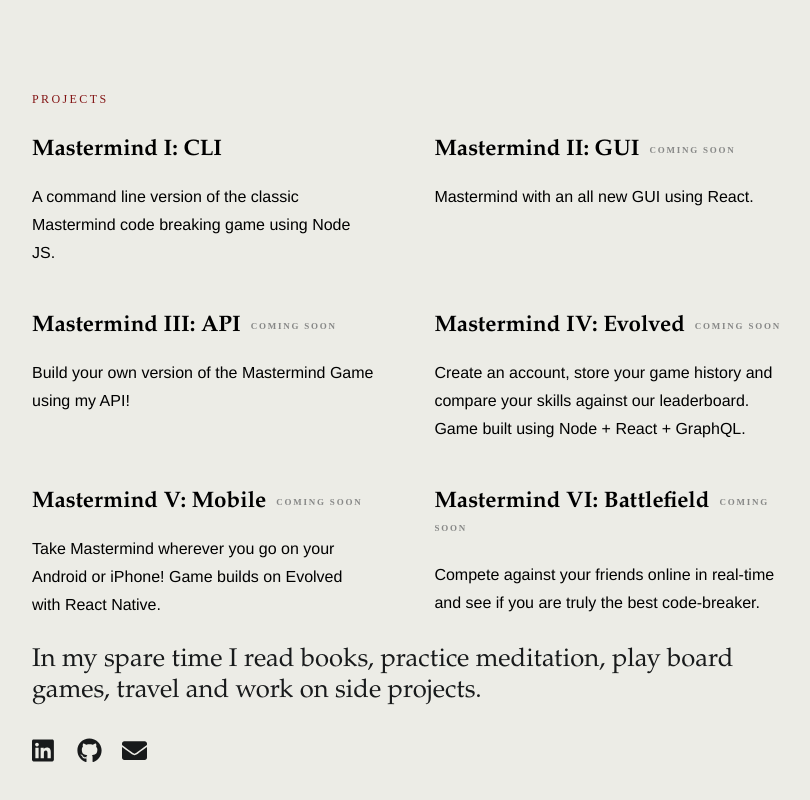
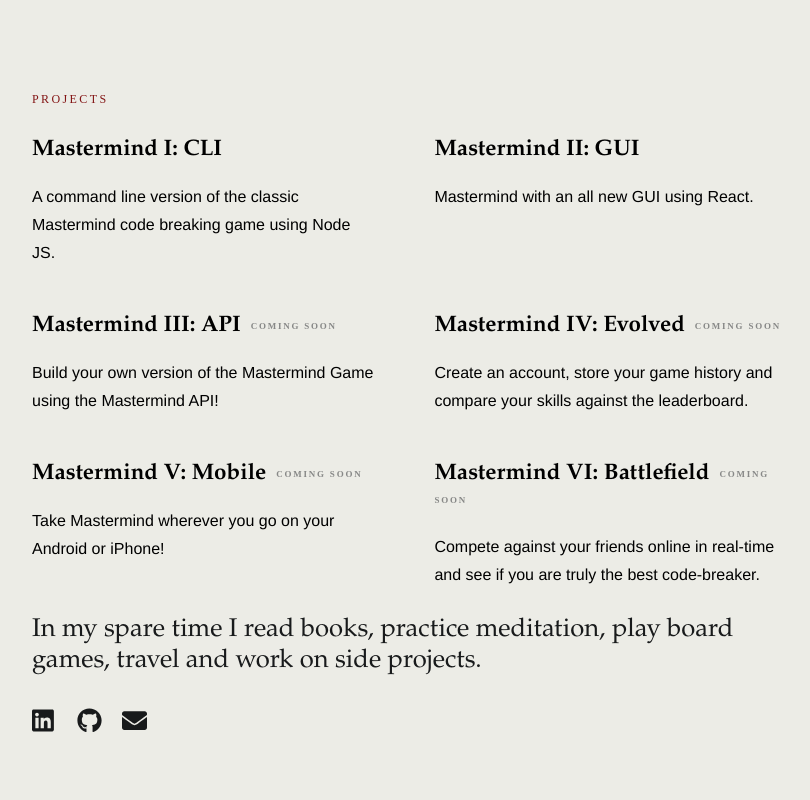
Before and after one commit to xprmnts/blog-v1, a React (Create React App) app: page / in a window 1280 px wide. Shown: the part 908-1708 px from the top of the page, without its empty margins (228-1038 px from the left). Built offline with nearby package versions, Linux system fonts and the light colour scheme.

Commit message:
updated project section with new link for GUI based react game

```diff
--- a/src/components/Projects.js
+++ b/src/components/Projects.js
@@ -13,7 +13,11 @@ const Projects = () => {
                 <a href={projects[key].url ? projects[key].url : '/'}>
                     <h4>
                         <div
-                            className={!projects[key].url ? 'coming-soon' : ''}
+                            className={
+                                projects[key].comingSoon === 'true'
+                                    ? 'coming-soon'
+                                    : ''
+                            }
                         >
                             {projects[key].title}
                         </div>
--- a/src/content/projects.json
+++ b/src/content/projects.json
@@ -2,27 +2,28 @@
     "1":{
         "title" : "Mastermind I: CLI",
         "description" : "A command line version of the classic Mastermind code breaking game using Node JS.",
-        "comingSoon" : "true",
+        "comingSoon" : "false",
         "url" : "https://github.com/xprmnts/mastermind-cli"
     },
     "2":{
         "title" : "Mastermind II: GUI",
         "description" : "Mastermind with an all new GUI using React.",
-        "comingSoon" : "true"
+        "comingSoon" : "false",
+        "url" : "https://mastermind.abhinayreddy.com"
     },
     "3":{
         "title" : "Mastermind III: API",
-        "description" : "Build your own version of the Mastermind Game using my API!",
+        "description" : "Build your own version of the Mastermind Game using the Mastermind API!",
         "comingSoon" : "true"
     },
     "4":{
         "title" : "Mastermind IV: Evolved",
-        "description" : "Create an account, store your game history and compare your skills against our leaderboard. Game built using Node + React + GraphQL.",
+        "description" : "Create an account, store your game history and compare your skills against the leaderboard.",
         "comingSoon" : "true"
     },
     "5":{
         "title" : "Mastermind V: Mobile",
-        "description" : "Take Mastermind wherever you go on your Android or iPhone! Game builds on Evolved with React Native.",
+        "description" : "Take Mastermind wherever you go on your Android or iPhone!",
         "comingSoon" : "true"
     },
     "6":{
```
Also changed, not shown: 1 other file (tests, documents, lock files or other folders).
